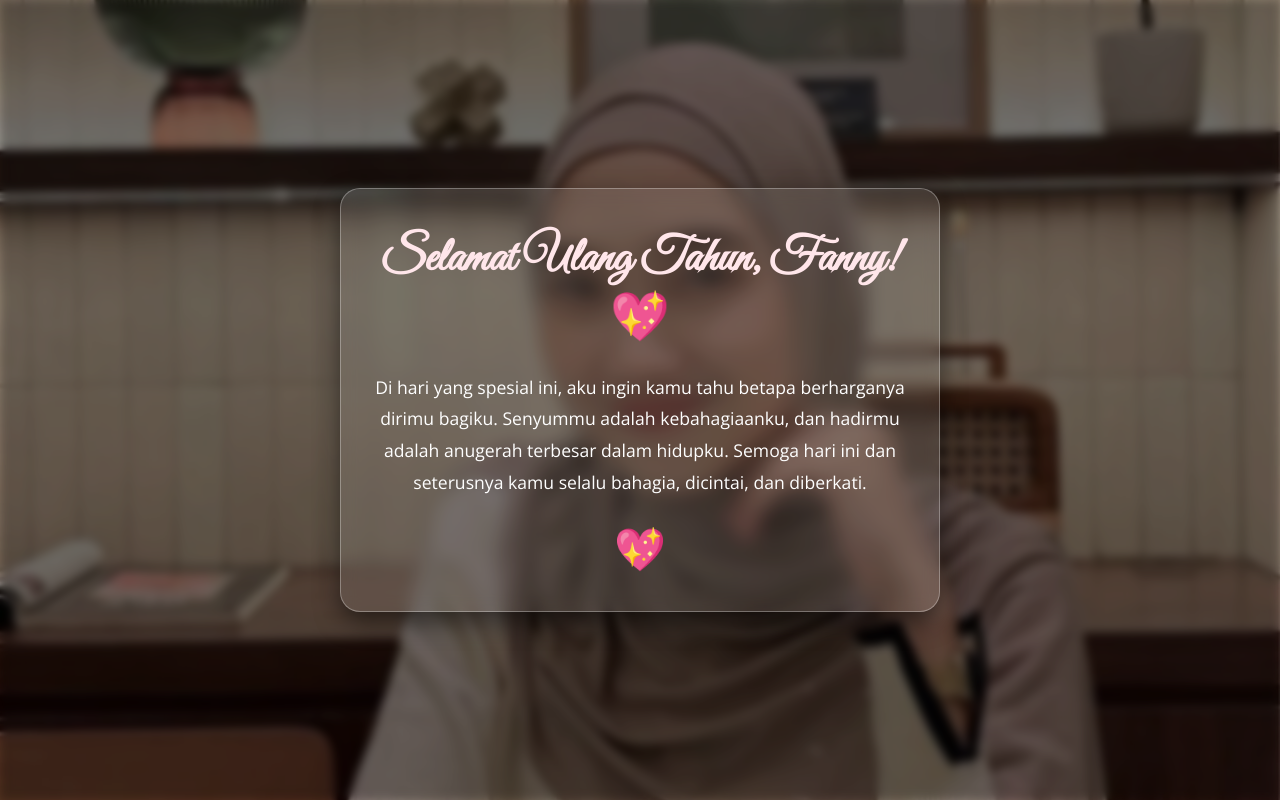
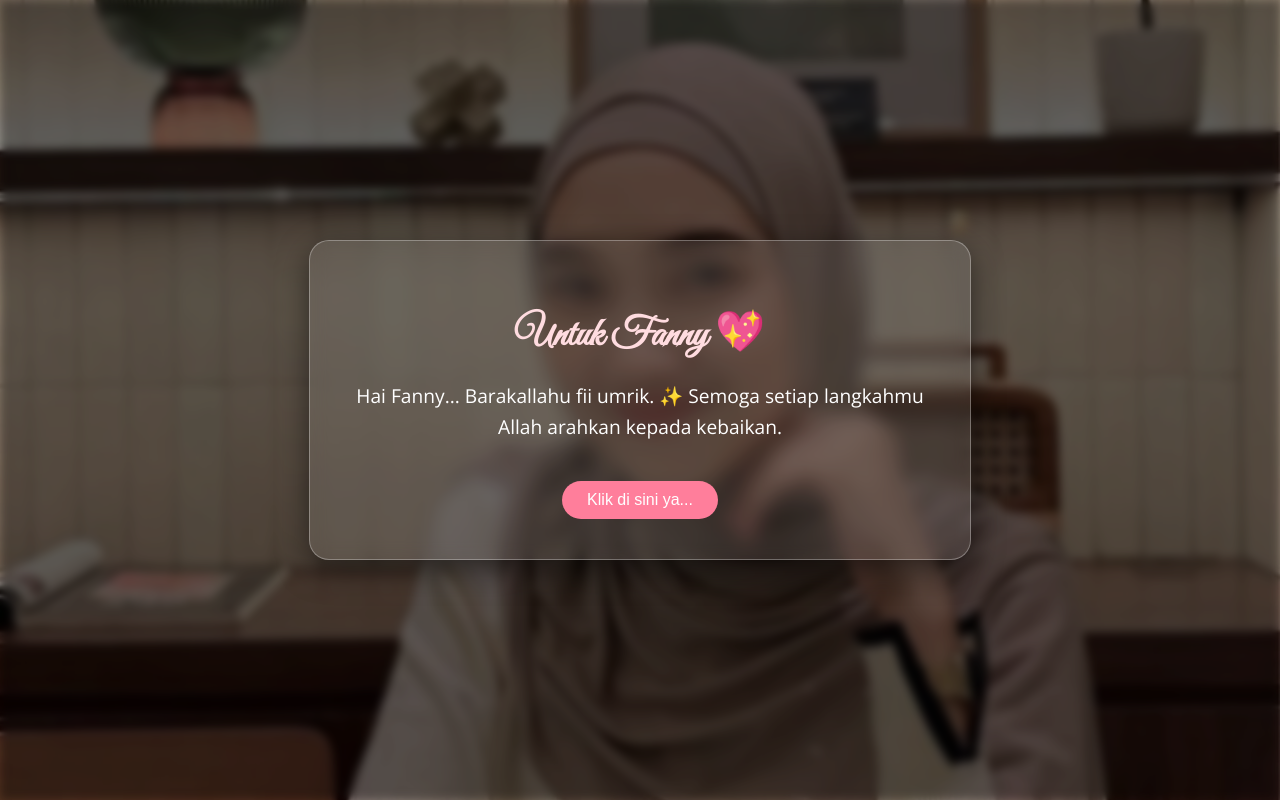
Before and after one commit to fad1996/fad1996.github.io, a plain HTML site: page index.html in a window 1280 px wide. Drawn offline with nearby package versions, Linux system fonts and the light colour scheme.

Commit message:
Add files via upload

```diff
--- a/index.html
+++ b/index.html
@@ -3,118 +3,107 @@
 <head>
   <meta charset="UTF-8" />
   <meta name="viewport" content="width=device-width, initial-scale=1.0"/>
-  <title>Selamat Ulang Tahun, Fanny ❤️</title>
-  <link href="https://fonts.googleapis.com/css2?family=Great+Vibes&family=Open+Sans:wght@400;600&display=swap" rel="stylesheet">
+  <title>Untuk Fanny Hariyani ❤️</title>
+  <link href="https://fonts.googleapis.com/css2?family=Great+Vibes&family=Open+Sans&display=swap" rel="stylesheet">
   <style>
-    * {
+    body {
       margin: 0;
-      padding: 0;
-      box-sizing: border-box;
-    }
-
-    body {
       font-family: 'Open Sans', sans-serif;
       background: url('IMG_3828.jpg') no-repeat center center fixed;
       background-size: cover;
       height: 100vh;
+      overflow: hidden;
       display: flex;
+      align-items: center;
       justify-content: center;
-      align-items: center;
       color: #fff;
-      overflow: hidden;
     }
 
     .overlay {
       position: absolute;
       width: 100%;
       height: 100%;
-      backdrop-filter: blur(5px) brightness(0.7);
+      backdrop-filter: blur(5px) brightness(0.6);
       background-color: rgba(0, 0, 0, 0.3);
       z-index: 1;
     }
 
     .card {
-      position: relative;
       z-index: 2;
-      background: rgba(255, 255, 255, 0.1);
+      background-color: rgba(255, 255, 255, 0.1);
       border: 1px solid rgba(255, 255, 255, 0.3);
+      padding: 40px 30px;
       border-radius: 20px;
-      padding: 40px 30px;
+      max-width: 600px;
       text-align: center;
-      max-width: 600px;
-      width: 90%;
       backdrop-filter: blur(8px);
-      box-shadow: 0 10px 25px rgba(0,0,0,0.5);
-      animation: fadeIn 2s ease-in-out;
+      box-shadow: 0 10px 30px rgba(0, 0, 0, 0.5);
     }
 
     h1 {
       font-family: 'Great Vibes', cursive;
-      font-size: 3em;
-      color: #ffe6ea;
+      font-size: 2.5em;
+      color: #ffdce0;
       margin-bottom: 20px;
     }
 
-    p {
-      font-size: 1.1em;
-      line-height: 1.8;
-      color: #fefefe;
+    #text {
+      font-size: 1.2em;
+      min-height: 80px;
+      line-height: 1.6;
+    }
+
+    #nextBtn {
+      margin-top: 20px;
+      padding: 10px 25px;
+      border: none;
+      border-radius: 50px;
+      background-color: #ff7e9b;
+      color: white;
+      font-size: 1em;
+      cursor: pointer;
+      transition: all 0.3s ease;
+    }
+
+    #nextBtn:hover {
+      background-color: #ff4d76;
     }
 
     .heart {
       font-size: 2.2em;
-      color: #ff88a2;
+      color: #ff89a9;
       margin-top: 25px;
-      cursor: pointer;
       animation: pulse 1.5s infinite;
-    }
-
-    #extraMessage {
-      display: none;
-      margin-top: 20px;
-      font-style: italic;
-      color: #ffdfe7;
     }
 
     @keyframes pulse {
       0% { transform: scale(1); }
-      50% { transform: scale(1.2); }
+      50% { transform: scale(1.3); }
       100% { transform: scale(1); }
     }
 
-    @keyframes fadeIn {
-      from { opacity: 0; transform: translateY(30px); }
-      to { opacity: 1; transform: translateY(0); }
-    }
-
-    @media (max-width: 480px) {
-      h1 {
-        font-size: 2.2em;
+    @media(max-width: 480px) {
+      .card {
+        padding: 30px 20px;
       }
 
-      p {
+      #text {
         font-size: 1em;
       }
 
-      .heart {
-        font-size: 1.8em;
+      #nextBtn {
+        width: 100%;
       }
     }
   </style>
 </head>
 <body>
   <div class="overlay"></div>
-
   <div class="card">
-    <h1>Selamat Ulang Tahun, Fanny! 💖</h1>
-    <p>
-      Di hari yang spesial ini, aku ingin kamu tahu betapa berharganya dirimu bagiku.
-      Senyummu adalah kebahagiaanku, dan hadirmu adalah anugerah terbesar dalam hidupku.
-      Semoga hari ini dan seterusnya kamu selalu bahagia, dicintai, dan diberkati.
-    </p>
-
-    <div class="heart" onclick="showMessage()">💖</div>
-    <div id="extraMessage">Aku akan selalu mencintaimu, sekarang dan selamanya 🌹</div>
+    <h1>Untuk Fanny 💖</h1>
+    <div id="text"></div>
+    <button id="nextBtn" onclick="nextText()">Klik di sini ya...</button>
+    <div class="heart" id="heart" style="display:none;">💗</div>
   </div>
 
   <audio autoplay loop hidden>
@@ -122,10 +111,47 @@
   </audio>
 
   <script>
-    function showMessage() {
-      const msg = document.getElementById('extraMessage');
-      msg.style.display = msg.style.display === 'none' ? 'block' : 'none';
+    const messages = [
+      "Hai Fanny... Barakallahu fii umrik. ✨ Semoga setiap langkahmu Allah arahkan kepada kebaikan.",
+      "Di hari ketika Allah menuliskan awal langkah hidupmu di dunia ini, aku bersyukur—",
+      "bukan karena aku bisa hadir bersamamu secara fisik,",
+      "tetapi karena Allah masih memberiku kesempatan untuk mendoakanmu dari jauh,",
+      "dengan penuh harap dan keikhlasan... 🤍",
+      "Semoga setiap detik yang Allah tambahkan dalam hidupmu menjadi jalan menuju kebaikan yang tak terputus.",
+      "Semoga engkau menjadi wanita shalihah yang selalu disayangi Allah. 🌸",
+      "Rasulullah ﷺ bersabda: 'Dunia adalah perhiasan, dan sebaik-baik perhiasan dunia adalah wanita shalihah.' — (HR. Muslim)"
+    ];
+
+    let i = 0;
+
+    function nextText() {
+      if (i < messages.length) {
+        typeText(messages[i]);
+        i++;
+      } else {
+        document.getElementById("nextBtn").style.display = "none";
+        document.getElementById("heart").style.display = "block";
+      }
     }
+
+    function typeText(text) {
+      const el = document.getElementById("text");
+      el.innerHTML = "";
+      let idx = 0;
+      const interval = setInterval(() => {
+        if (idx < text.length) {
+          el.innerHTML += text.charAt(idx);
+          idx++;
+        } else {
+          clearInterval(interval);
+        }
+      }, 50);
+    }
+
+    window.onload = () => {
+      typeText(messages[i]);
+      i++;
+    };
   </script>
 </body>
 </html>
```
